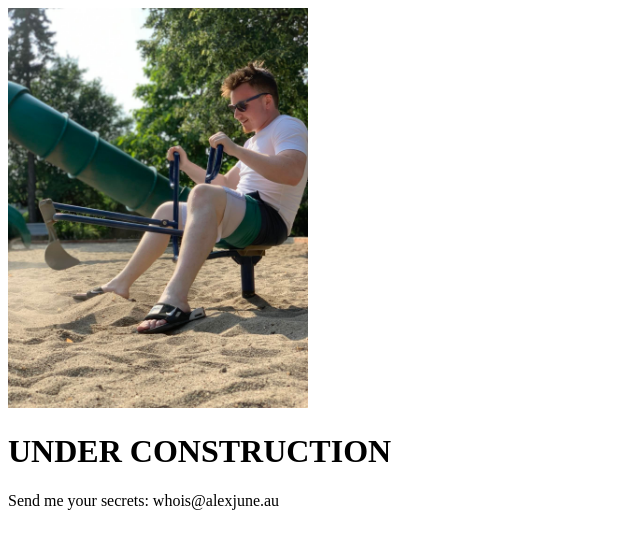
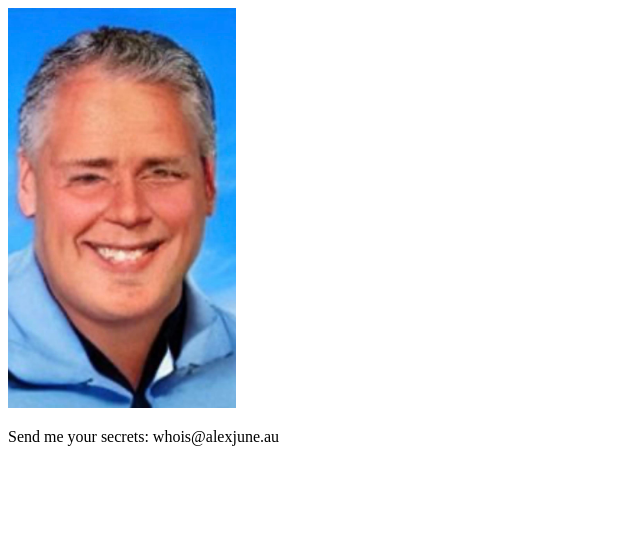
Before and after one commit to ejuneau/alex, a plain HTML site: page index.html in a window 1280 px wide. Shown: the whole page, without its empty margins (0-640 px from the left). Drawn offline with Linux system fonts and the light colour scheme.

Commit message:
On branch main Your branch is behind 'origin/main' by 6 commits, and can be fast-forwarded.    (use "git pull" to update your local branch)
 Changes to be committed:
	new file:   images/wip.jpg
	modified:   index.html

	Updated temporary page to match provided specifications

```diff
--- a/index.html
+++ b/index.html
@@ -7,8 +7,8 @@
 </head>
 
 <body>
-    <img src="images/construction.jpg" alt="alex working hard on building this website">
-    <h1>UNDER CONSTRUCTION</h1>
+    <img src="images/wip.jpg" alt="I don't actually know who this is but Alex wanted this on the website">
+    <!-- <h1>UNDER CONSTRUCTION</h1> -->
     <p>Send me your secrets: whois@alexjune.au</p>
 </body>
 </html>
```
Also changed, not shown: images/wip.jpg (added).
